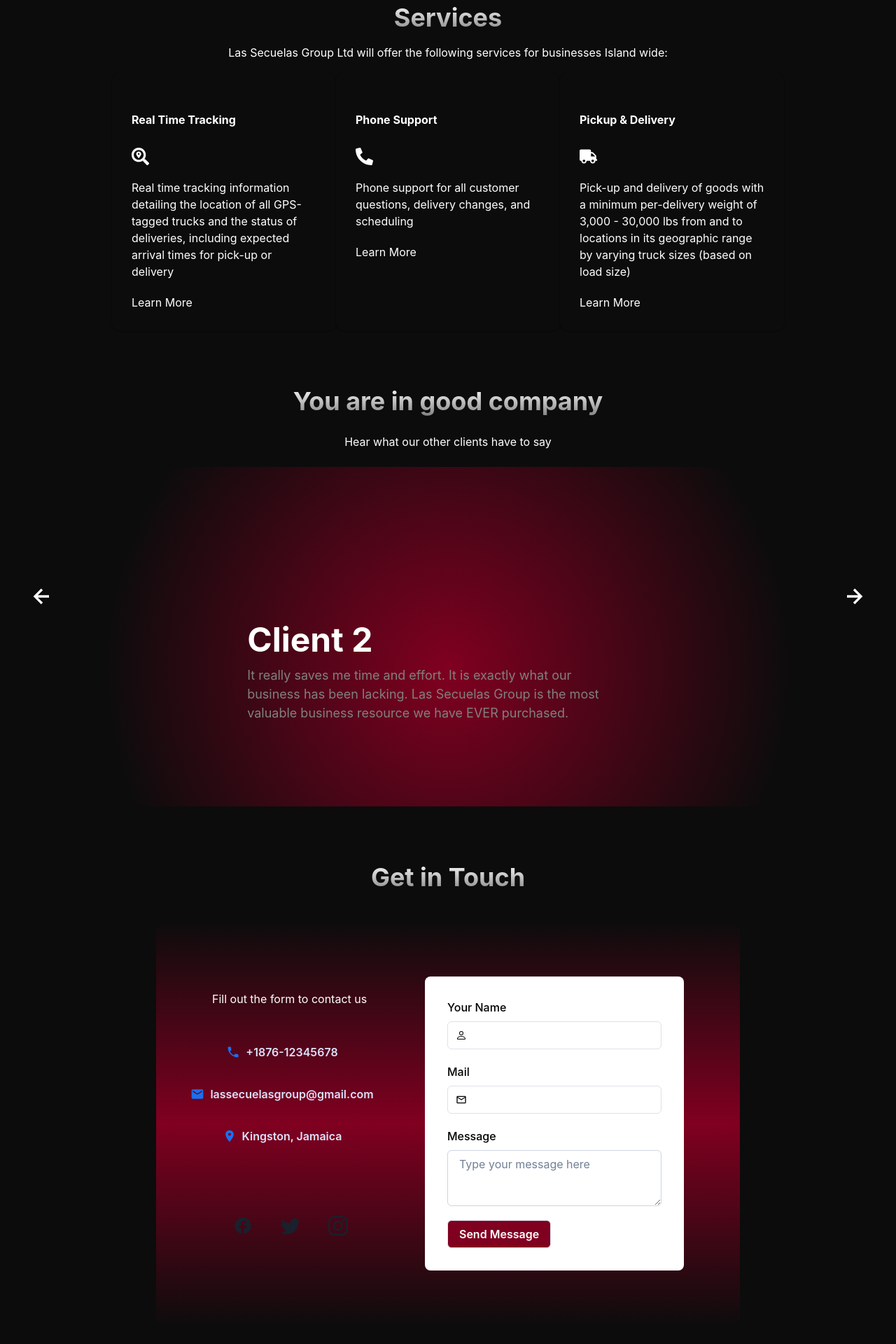
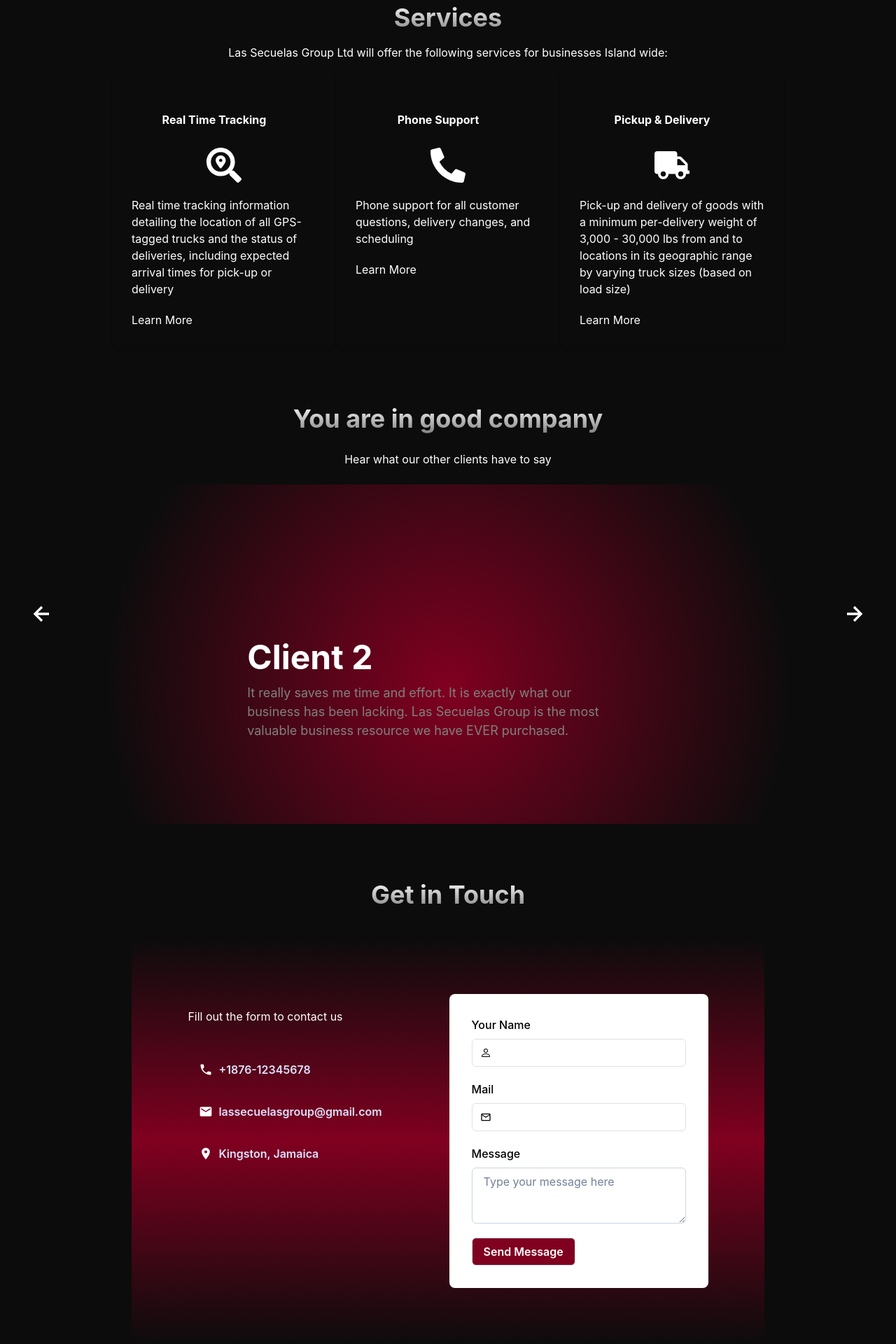
Before and after one commit to dscotland/lsg-landing-page, a Next.js app: page / in a window 1280 px wide. Shown: the part 600-2520 px from the top of the page at 70% size. Built offline with nearby package versions, Linux system fonts and the light colour scheme.

Commit message:
feat: More Design and Component Changes

```diff
--- a/src/components/Contact_Us_Form.tsx
+++ b/src/components/Contact_Us_Form.tsx
@@ -51,36 +51,33 @@ import {
                         <Button
                           size="md"
                           height="48px"
-                          width="200px"
                           variant="ghost"
                           color="#DCE2FF"
                           _hover={{}}
-                          leftIcon={<MdPhone color="#1970F1" size="20px" />}>
+                          leftIcon={<MdPhone color="white" size="20px" />}>
                           +1876-12345678
                         </Button>
                         <Button
                           size="md"
                           height="48px"
-                          width="200px"
                           variant="ghost"
                           color="#DCE2FF"
                           _hover={{}}
-                          leftIcon={<MdEmail color="#1970F1" size="20px" />}>
+                          leftIcon={<MdEmail color="white" size="20px" />}>
                           lassecuelasgroup@gmail.com
                         </Button>
                         <Button
                           size="md"
                           height="48px"
-                          width="200px"
                           variant="ghost"
                           color="#DCE2FF"
                           _hover={{}}
-                          leftIcon={<MdLocationOn color="#1970F1" size="20px" />}>
+                          leftIcon={<MdLocationOn color="white" size="20px" />}>
                           Kingston, Jamaica
                         </Button>
                       </VStack>
                     </Box>
-                    <HStack
+                    {/* <HStack
                       mt={{ lg: 10, md: 10 }}
                       spacing={5}
                       px={5}
@@ -109,7 +106,7 @@ import {
                         _hover={{ bg: '#0D74FF' }}
                         icon={<BsInstagram size="28px" />}
                       />
-                    </HStack>
+                    </HStack> */}
                   </Box>
                 </WrapItem>
                 <WrapItem>
--- a/src/components/NavBar.tsx
+++ b/src/components/NavBar.tsx
@@ -11,6 +11,10 @@ import {
     Popover,
     PopoverTrigger,
     PopoverContent,
+    Menu,
+    MenuButton,
+    MenuList,
+    MenuItem,
     useColorModeValue,
     useBreakpointValue,
     useDisclosure,
@@ -20,6 +24,11 @@ import {
     CloseIcon,
     ChevronDownIcon,
     ChevronRightIcon,
+    AddIcon,
+    EditIcon,
+    ExternalLinkIcon,
+    RepeatIcon,
+
   } from '@chakra-ui/icons';
 
   export default function WithSubnavigation() {
@@ -38,14 +47,7 @@ import {
             flex={{ base: 1, md: 'auto' }}
             ml={{ base: -2 }}
             display={{ base: 'flex', md: 'none' }}>
-            <IconButton
-              onClick={onToggle}
-              icon={
-                isOpen ? <CloseIcon w={3} h={3} /> : <HamburgerIcon w={5} h={5} />
-              }
-              variant={'ghost'}
-              aria-label={'Toggle Navigation'}
-            />
+                <MobileNav/>
           </Flex>
           <Flex flex={{ base: 1 }} justify={{ base: 'center', md: 'start' }}>
             <Text
@@ -60,10 +62,6 @@ import {
             </Flex>
           </Flex>
         </Flex>
-
-        <Collapse in={isOpen} animateOpacity>
-          <MobileNav />
-        </Collapse>
       </Box>
     );
   }
@@ -151,14 +149,24 @@ import {
 
   const MobileNav = () => {
     return (
-      <Stack
-        bg={useColorModeValue('white', 'gray.800')}
-        p={4}
-        display={{ md: 'none' }}>
-        {NAV_ITEMS.map((navItem) => (
-          <MobileNavItem key={navItem.label} {...navItem} />
-        ))}
-      </Stack>
+        <Menu>
+            <MenuButton
+                as={IconButton}
+                color="white"
+                aria-label='Options'
+                icon={<HamburgerIcon />}
+                variant='unstyled'
+            />
+            <MenuList bgColor="white" color="black">
+                {NAV_ITEMS.map((item,index)=>{
+                    return (
+                        <MenuItem key={index} bgColor="inherit">
+                            <MobileNavItem key={index} {...item} />
+                        </MenuItem>
+                    )
+                })}
+            </MenuList>
+        </Menu>
     );
   };
 
@@ -192,22 +200,6 @@ import {
           )}
         </Flex>
 
-        <Collapse in={isOpen} animateOpacity style={{ marginTop: '0!important' }}>
-          <Stack
-            mt={2}
-            pl={4}
-            borderLeft={1}
-            borderStyle={'solid'}
-            borderColor={useColorModeValue('gray.200', 'gray.700')}
-            align={'start'}>
-            {children &&
-              children.map((child) => (
-                <Link key={child.label} py={2} href={child.href}>
-                  {child.label}
-                </Link>
-              ))}
-          </Stack>
-        </Collapse>
       </Stack>
     );
   };
@@ -238,7 +230,7 @@ import {
     },
     {
       label: 'Services',
-      href: '#services',
+      href: '/#services',
     //   children: [
     //     {
     //       label: 'Job Board',
--- a/src/components/ServiceCard.tsx
+++ b/src/components/ServiceCard.tsx
@@ -44,20 +44,21 @@ import {
           }}
         >
           <CardBody>
-            <CardHeader fontWeight={"bold"} pl={0}>
+            <CardHeader fontWeight={"bold"} pl={0} textAlign={"center"}>
                 {serviceTitle}
             </CardHeader>
 
-
+            <Center>
             {
                 serviceTitle === "Phone Support" ?
-                    <FaPhoneAlt size={25}/> :
+                    <FaPhoneAlt size={50} /> :
                 serviceTitle === "Pickup & Delivery" ?
-                    <FaTruck size={25}/> :
+                    <FaTruck size={50}/> :
                 serviceTitle === "Real Time Tracking" ?
-                    <FaSearchLocation size={25}/> :
+                    <FaSearchLocation size={50}/> :
                 null
             }
+            </Center>
 
             {/* <Heading
               size="md"
```
